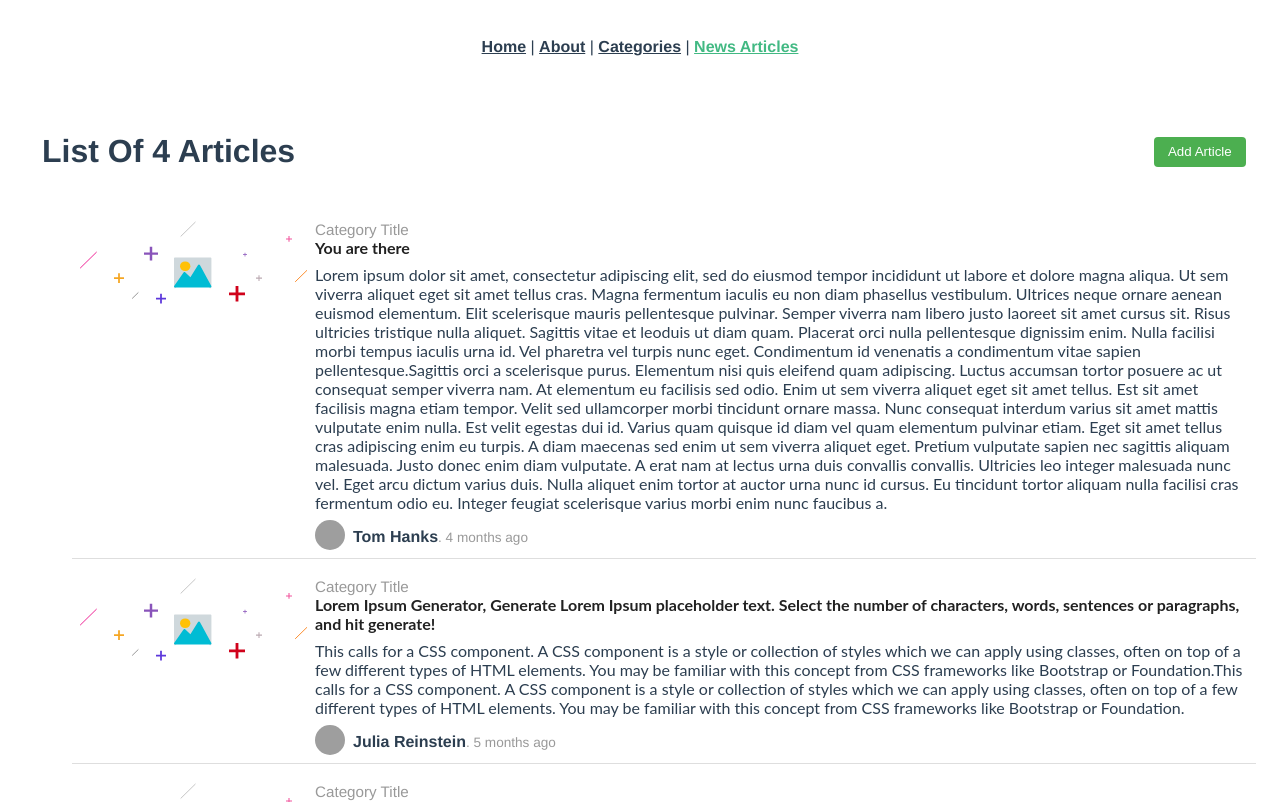
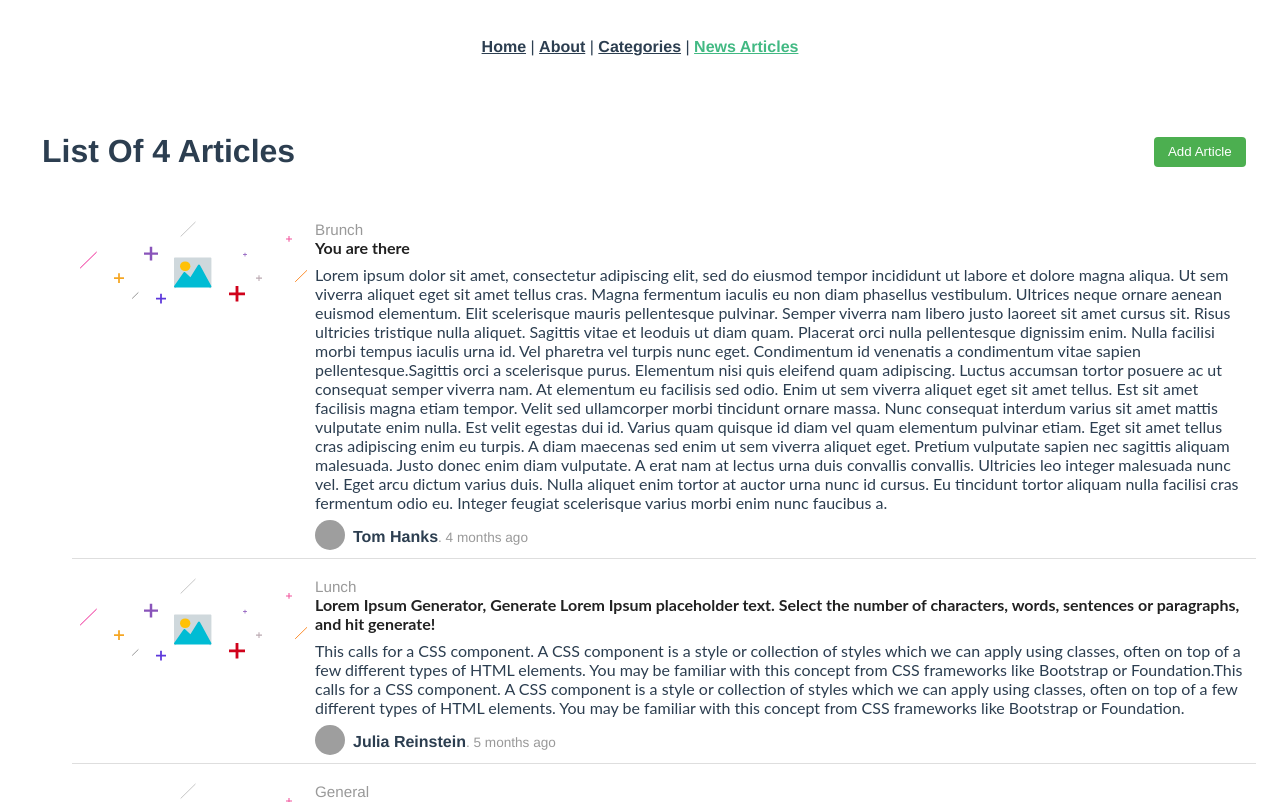
Before and after one commit to rethes/news-web, a Vue app: page /#/posts in a window 1280 px wide. Shown: the top 802 px of the page. Built offline with nearby package versions, Linux system fonts and the light colour scheme; grey boxes are pictures that could not be loaded; what vue-toastr-2 would draw is missing.

Commit message:
bug(article): display category names for articles
- display category names for articles

[Maintains #168174397]

```diff
--- a/src/components/CategoryPosts/CategoryPosts.vue
+++ b/src/components/CategoryPosts/CategoryPosts.vue
@@ -14,7 +14,7 @@
 
     <Post-list-content
       :posts="categoryPosts"
-      :categoryTitle="null"
+      :categories="null"
       v-if=" categoryPosts.length > 0"/>
     <div v-else>
       <h3 class="posts-list-heading"> No Articles Found </h3>
--- a/src/components/Posts/posts.vue
+++ b/src/components/Posts/posts.vue
@@ -13,7 +13,7 @@
 
     <Post-list-content
       :posts="posts"
-      :categoryTitle="categoryTitle"
+      :categories="categories"
       v-if="posts.length > 0"/>
     <div v-else>
       <h3 class="posts-list-heading"> No Articles Found </h3>
--- a/src/components/common/postListContent.vue
+++ b/src/components/common/postListContent.vue
@@ -7,9 +7,10 @@
             <img src="../../assets/images/Album-create.svg"/>
           </div>
           <div class="posts-list-content-values">
-            <div
-              class="posts-list-content-values__title">
-              {{categoryTitle}}
+            <div v-for="category in categories" :key="category.id">
+              <div v-if="category.id === post.categoryId" class="posts-list-content-values__title">
+                {{category.title}}
+              </div>
             </div>
             <div class="posts-list-content-header">
               {{ post.title }}
@@ -40,7 +41,7 @@
 import moment from 'moment';
 
 export default {
-  props: { posts: Array, categoryTitle: String },
+  props: { posts: Array, categories: Array },
   methods: {
     // return custom date format
     postTimestamp: postTime => moment(postTime).fromNow(),
```
